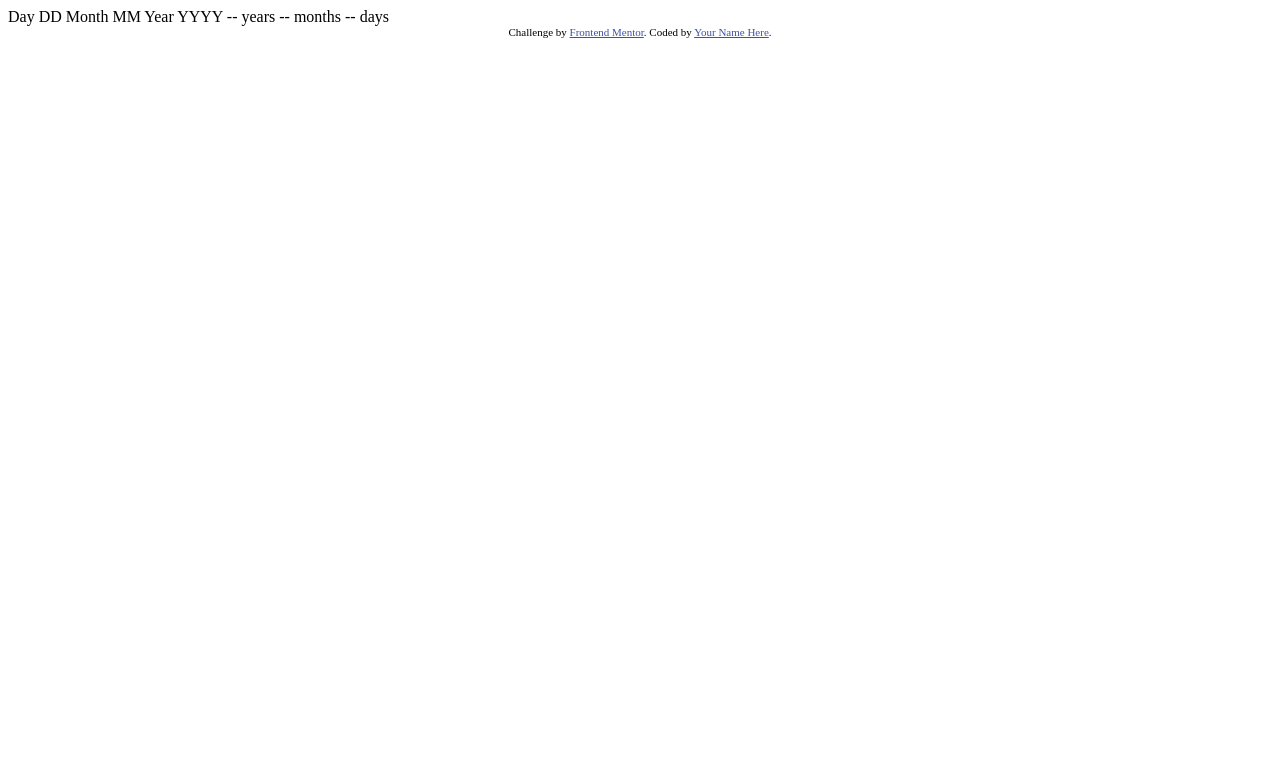
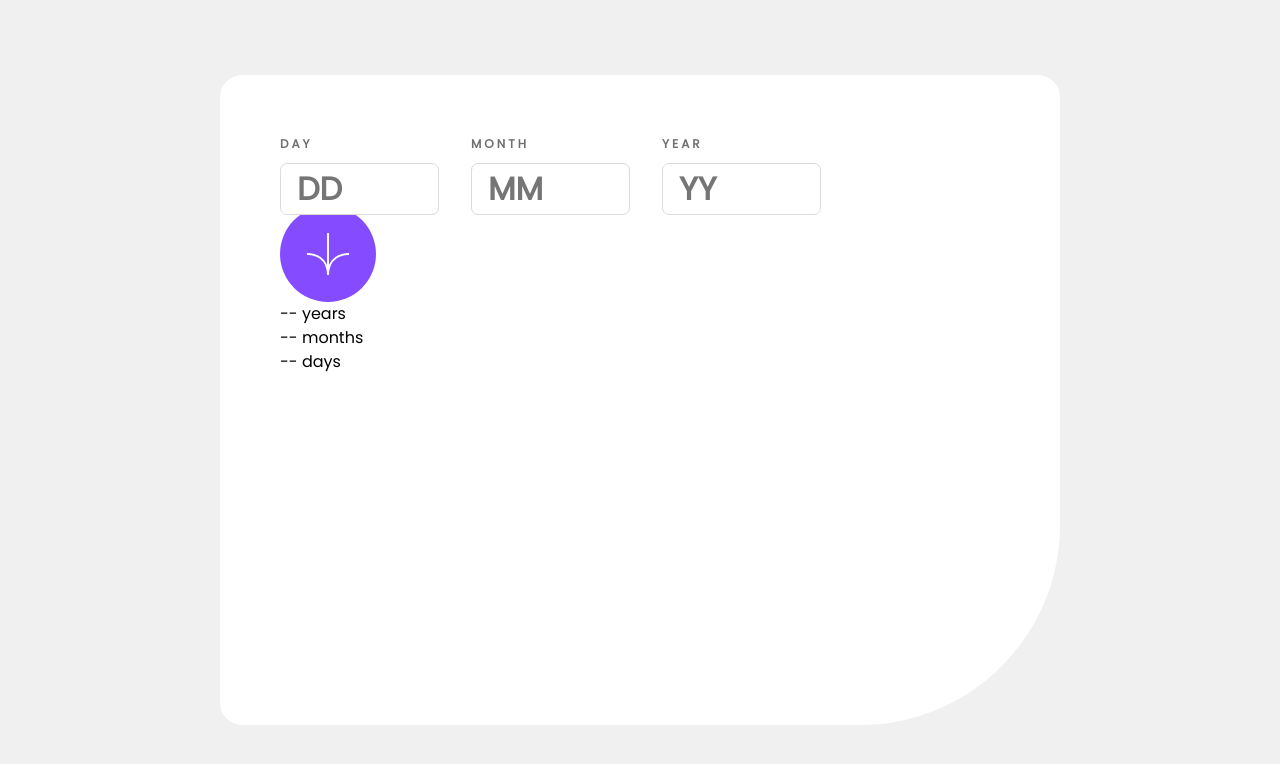
Before and after one commit to reqayasa/fmr-age-calculator-app, a plain HTML site: page index.html in a window 1280 px wide. Drawn offline with Linux system fonts and the light colour scheme.

Commit message:
form input

```diff
--- /dev/null
+++ b/dist/style.css
@@ -0,0 +1,184 @@
+@font-face {
+    font-family: 'Poppins';
+    src: url('/assets/fonts/Poppins-Regular.ttf');
+    font-weight: 400;
+}
+@font-face {
+    font-family: 'Poppins';
+    src: url('/assets/fonts/Poppins-Regular.ttf');
+    font-weight: 400;
+}
+@font-face {
+    font-family: 'Poppins';
+    src: url('/assets/fonts/Poppins-Regular.ttf');
+    font-weight: 400;
+}
+@font-face {
+    font-family: 'Poppins';
+    src: url('/assets/fonts/Poppins-Regular.ttf');
+    font-weight: 400;
+}
+:root {
+    /* ## Colors */
+    /* ### Primary */
+    --purple: hsl(259, 100%, 65%);
+    --light-red: hsl(0, 100%, 67%);
+
+    /* ### Neutral */
+    --white: hsl(0, 0%, 100%);
+    --off-white: hsl(0, 0%, 94%);
+    --light-grey: hsl(0, 0%, 86%);
+    --smokey-grey: hsl(0, 1%, 44%);
+    --off-black: hsl(0, 0%, 8%);
+
+    /* ## Typography */
+    /* ### Body Copy */
+    --font-size: 32px;
+}
+
+
+/* Box sizing rules */
+*,
+*::before,
+*::after {
+  box-sizing: border-box;
+}
+
+/* Remove default margin */
+body,
+h1,
+h2,
+h3,
+h4,
+p,
+figure,
+blockquote,
+dl,
+dd {
+  margin: 0;
+  font-family: 'Poppins';
+}
+
+/* Remove list styles on ul, ol elements with a list role, which suggests default styling will be removed */
+ul[role='list'],
+ol[role='list'] {
+  list-style: none;
+}
+
+/* Set core root defaults */
+html:focus-within {
+  scroll-behavior: smooth;
+}
+
+/* Set core body defaults */
+body {
+  min-height: 100vh;
+  text-rendering: optimizeSpeed;
+  line-height: 1.5;
+  background-color: var(--off-white);
+}
+
+/* A elements that don't have a class get default styles */
+a:not([class]) {
+  text-decoration-skip-ink: auto;
+}
+
+/* Make images easier to work with */
+img,
+picture {
+  max-width: 100%;
+  display: block;
+}
+
+/* Inherit fonts for inputs and buttons */
+input,
+button,
+textarea,
+select {
+  font: inherit;
+}
+
+/* Remove all animations, transitions and smooth scroll for people that prefer not to see them */
+@media (prefers-reduced-motion: reduce) {
+  html:focus-within {
+   scroll-behavior: auto;
+  }
+
+  *,
+  *::before,
+  *::after {
+    animation-duration: 0.01ms !important;
+    animation-iteration-count: 1 !important;
+    transition-duration: 0.01ms !important;
+    scroll-behavior: auto !important;
+  }
+}
+
+.visually-hidden {
+    position: absolute;
+    width: 1px;
+    height: 1px;
+    padding: 0;
+    margin: -1px;
+    overflow: hidden;
+    clip: rect(0,0,0,0);
+    white-space: nowrap;
+    border: 0;
+}
+
+/* .container {
+    position: relative;
+} */
+.card {
+    /* position: absolute; */
+    background-color: var(--white);
+    width: 52.5rem;/* 840px; */
+    height: 40.625rem; /* 650px; */
+    border-radius: 1.4rem 1.4rem 12.5rem 1.4rem;
+    margin-inline: auto;
+    margin-top: calc(100vh / 2 - 40.625rem / 2);
+    padding: 3.75rem;
+}
+
+.input form {
+    display: flex;
+    flex-direction: row;
+}
+
+.input .input-group {
+    color: var(--smokey-grey);
+    font-weight: 800;
+    display: flex;
+    flex-direction: column;
+    width: 9.9375rem;
+    height: 4.4375rem;
+    margin-right: 2rem;
+}
+
+.input .input-group label {
+    font-size: 0.75rem;
+    letter-spacing: 0.188rem;
+    padding-bottom: 0.625rem;
+}
+
+.input .input-group input {
+    font-size: 2rem;
+    padding-left: 1rem;
+    border: 1px solid var(--light-grey);
+    border-radius: 0.4375rem;
+}
+
+.divider .icon-arrow {
+    display: flex;
+    justify-content: center;
+    width: 6rem;
+    height: 6rem;
+    background-color: var(--purple);
+    border-radius: 3rem;
+}
+
+.divider .icon-arrow img {
+    width: 2.75rem;
+    height: 2.75rem;
+    margin: auto;
+}
--- a/index.html
+++ b/index.html
@@ -5,33 +5,54 @@
   <meta name="viewport" content="width=device-width, initial-scale=1.0"> <!-- displays site properly based on user's device -->
 
   <link rel="icon" type="image/png" sizes="32x32" href="./assets/images/favicon-32x32.png">
-
+  <link rel="stylesheet" href="/dist/style.css">
+  <script defer src="/dist/script.js"></script>
   <title>Frontend Mentor | Age calculator app</title>
 
   <!-- Feel free to remove these styles or customise in your own stylesheet 👍 -->
-  <style>
+  <!-- <style>
     .attribution { font-size: 11px; text-align: center; }
     .attribution a { color: hsl(228, 45%, 44%); }
-  </style>
+  </style> -->
 </head>
 <body>
+  <h1 class="visually-hidden">Age Calculator App</h1>
+  <div class="container">
+    <main class="card">
+      <div class="input">
+        <form action="/" aria-label="input your birth date">
+          <div class="input-group">
+            <label for="day">DAY</label>
+            <input type="text" id="day" name="day" placeholder="DD" value="" aria-label="input your birth day">
+          </div>
+          <div class="input-group">
+            <label for="month">MONTH</label>
+            <input type="text" id="month" name="month" placeholder="MM" value="" aria-label="input your birth month">
+          </div>
+          <div class="input-group">
+            <label for="year">YEAR</label>
+            <input type="text" id="year" name="year" placeholder="YY" value="" aria-label="input your birth year">
+          </div>
+        </form>
+      </div>
+      <div class="divider">
+        <div class="icon-arrow">
+          <img src="/assets/images/icon-arrow.svg" alt="">
+        </div>
+      </div>
+      <div class="output">
+        <div class="output-group">
+          <p><span id="output-years">--</span> years</p>
+          <p><span id="output-months">--</span> months</p>
+          <p><span id="output-days">--</span> days</p>
+        </div>
+      </div>
+    </main>
+  </div>
 
-  Day
-  DD
-
-  Month
-  MM
-
-  Year
-  YYYY
-
-  -- years
-  -- months
-  -- days
-
-  <div class="attribution">
+  <!-- <div class="attribution">
     Challenge by <a href="https://www.frontendmentor.io?ref=challenge" target="_blank">Frontend Mentor</a>.
     Coded by <a href="#">Your Name Here</a>.
-  </div>
+  </div> -->
 </body>
 </html>
```
Also changed, not shown: dist/script.js (added).
